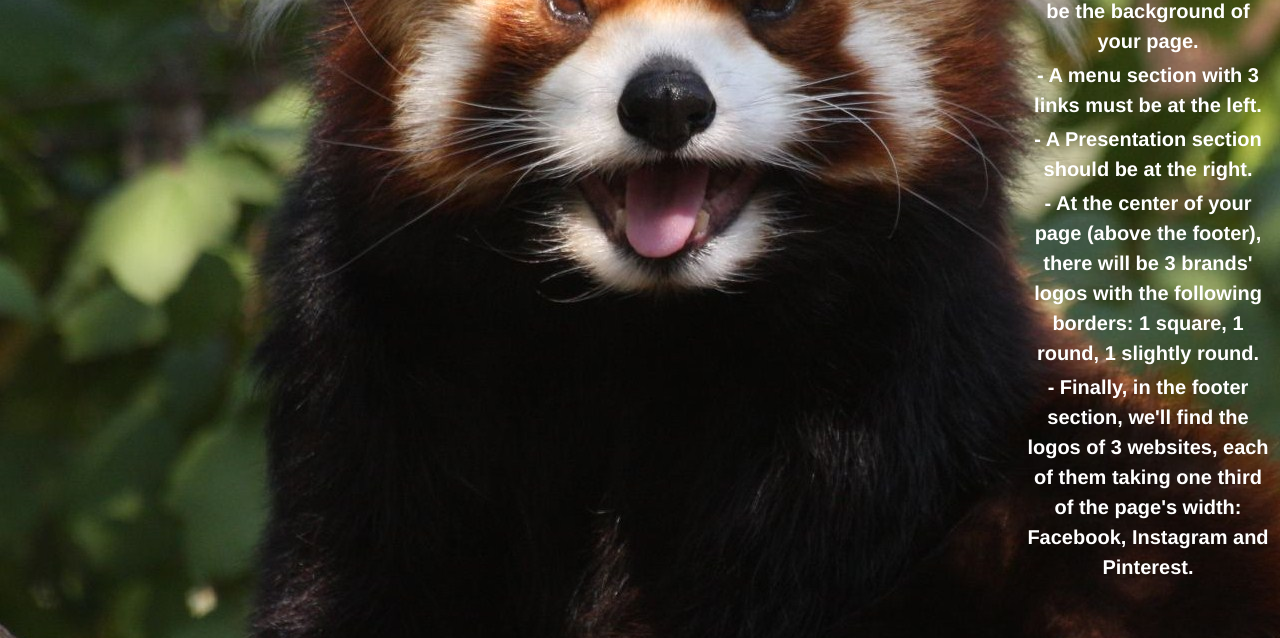
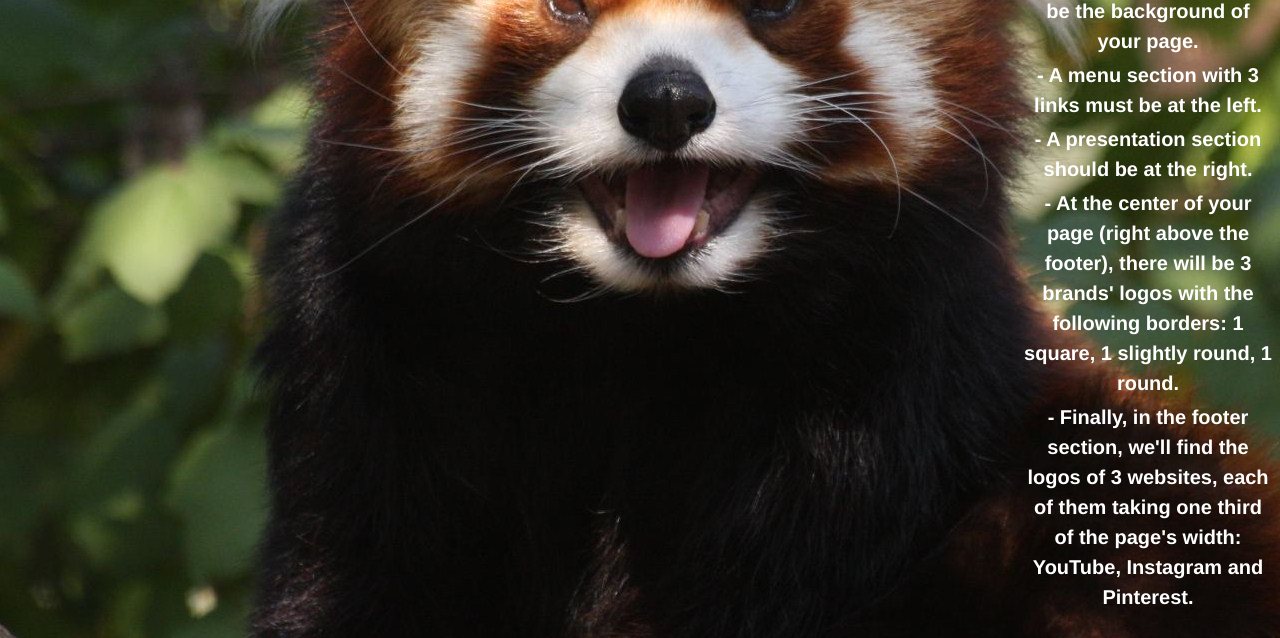
Before and after one commit to Cecile1/Project-1-HTML-CSS, a plain HTML site: page index.html in a window 1280 px wide. Shown: the part 610-1248 px from the top of the page. Drawn offline with Linux system fonts and the light colour scheme.

Commit message:
changed some words

```diff
--- a/index.html
+++ b/index.html
@@ -34,11 +34,11 @@
 		 The teacher's brief was the following: </p>
 		<ul>
     <li> - Create a header with a pic of a James Bond actor in the center, with a round border. </li>
-		<li> - A pic of a panda should be the background of your page.</li> <!--I chose a red panda cause they're the cuttiest pandas ever <3-->
+		<li> - A pic of a panda should be the background of your page.</li>
 		<li> - A menu section with 3 links must be at the left.</li>
-		<li> - A Presentation section should be at the right. </li>
-		<li> - At the center of your page (above the footer), there will be 3 brands' logos with the following borders: 1 square, 1 round, 1 slightly round.</li>
-		<li> - Finally, in the footer section, we'll find the logos of 3 websites, each of them taking one third of the page's width: Facebook, Instagram and Pinterest. </li>
+		<li> - A presentation section should be at the right. </li>
+		<li> - At the center of your page (right above the footer), there will be 3 brands' logos with the following borders: 1 square, 1 slightly round, 1 round. </li>
+		<li> - Finally, in the footer section, we'll find the logos of 3 websites, each of them taking one third of the page's width: YouTube, Instagram and Pinterest. </li>
 </ul>
 </div>
 </div>
```
